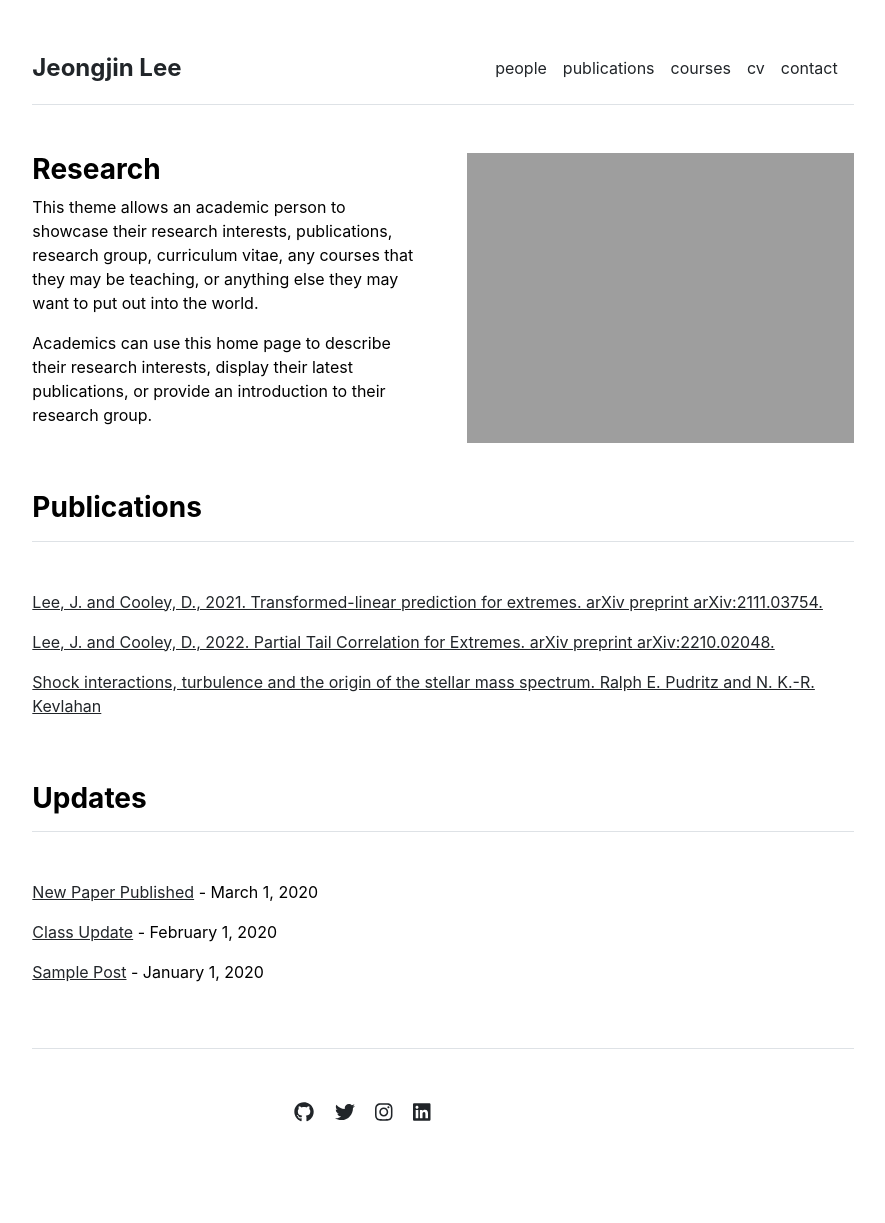
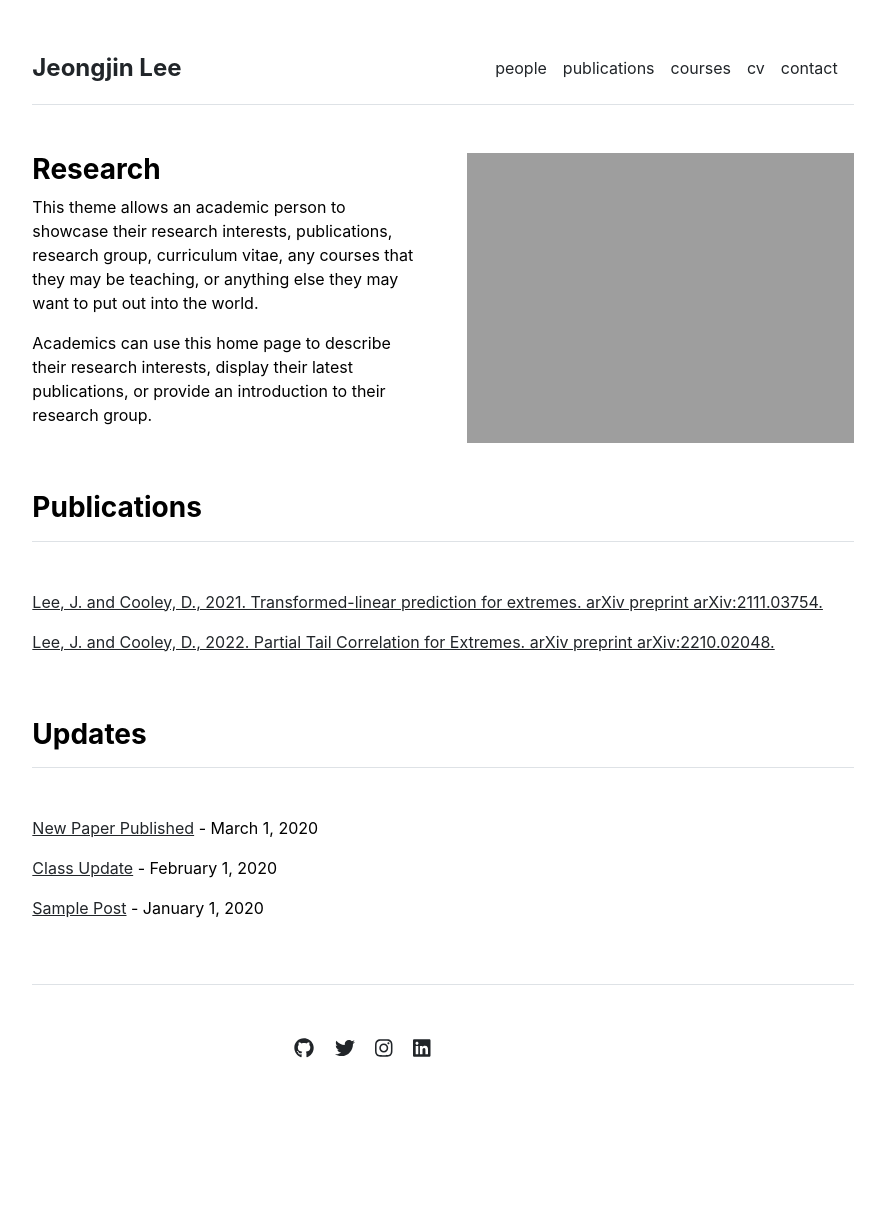
Before and after one commit to JeongjinLee88/JeongjinLee88.github.io, a Jekyll site: the page built from index.md, in a window 1280 px wide. Shown: the whole page, without its empty margins (197-1082 px from the left). Built offline with Jekyll 4.4.1, drawn with Linux system fonts in a browser that asks for light colours; after the commit the page ends 1159 px from its top, so only the background shows below that.

Commit message:
Update publications.yml

```diff
--- a/_data/publications.yml
+++ b/_data/publications.yml
@@ -1,9 +1,9 @@
 featured:
 - {name: 'Lee, J. and Cooley, D., 2021. Transformed-linear prediction for extremes. arXiv preprint arXiv:2111.03754.', url: '/publications/LinearPredictionforExtremes_unblinded.pdf'}
 - {name: 'Lee, J. and Cooley, D., 2022. Partial Tail Correlation for Extremes. arXiv preprint arXiv:2210.02048.', url: '/publications/Partial Tail Correlation for Extremes.pdf'}
-- {name: 'Shock interactions, turbulence and the origin of the stellar mass spectrum. Ralph E. Pudritz and N. K.-R. Kevlahan', url: 'http://ms.mcmaster.ca/kevla/pdf/articles/PhilTransRSoc_2013.pdf'}
+#- {name: 'Shock interactions, turbulence and the origin of the stellar mass spectrum. Ralph E. Pudritz and N. K.-R. Kevlahan', url: 'http://ms.mcmaster.ca/kevla/pdf/articles/PhilTransRSoc_2013.pdf'}
 
 index:
 - {name: 'Lee, J. and Cooley, D., 2021. Transformed-linear prediction for extremes. arXiv preprint arXiv:2111.03754.', url: '/publications/LinearPredictionforExtremes_unblinded.pdf'}
 - {name: 'Lee, J. and Cooley, D., 2022. Partial Tail Correlation for Extremes. arXiv preprint arXiv:2210.02048.', url: '/publications/Partial Tail Correlation for Extremes.pdf'}
-- {name: 'Shock interactions, turbulence and the origin of the stellar mass spectrum. Ralph E. Pudritz and N. K.-R. Kevlahan', url: 'http://ms.mcmaster.ca/kevla/pdf/articles/PhilTransRSoc_2013.pdf'}
+#- {name: 'Shock interactions, turbulence and the origin of the stellar mass spectrum. Ralph E. Pudritz and N. K.-R. Kevlahan', url: 'http://ms.mcmaster.ca/kevla/pdf/articles/PhilTransRSoc_2013.pdf'}
```
